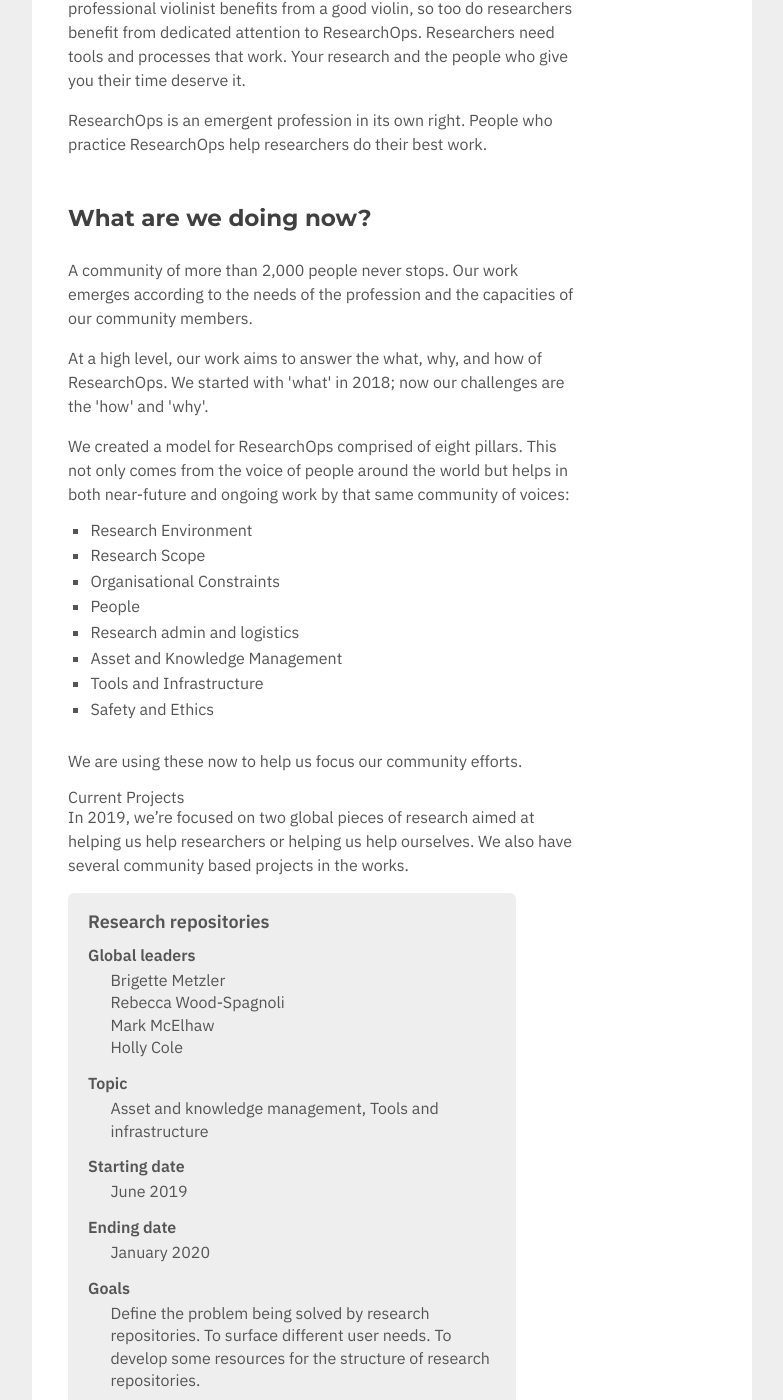
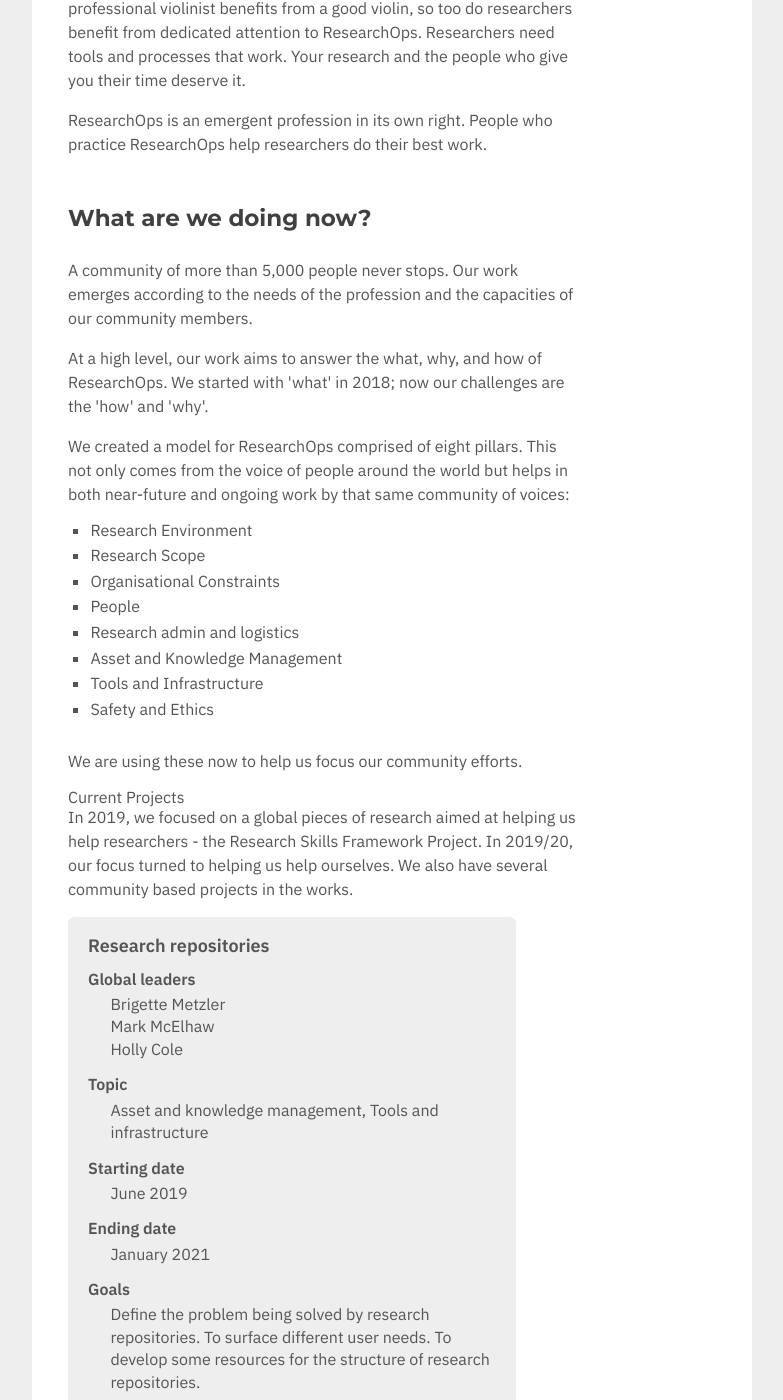
Before and after one commit to researchops/www, a Jekyll site: the page built from _pages/about.html, in a window 1280 px wide and 1400 px high, scrolled down 1452 px. Shown: the whole window, without its empty margins (248-1031 px from the left). Built offline with Jekyll 4.4.1, drawn with Linux system fonts in a browser that asks for light colours; nearby versions of some CDN libraries; library files that are not in the unit come from our copies; some of the changed text lies outside the part shown.

Commit message:
Update dates and links for RSF and RR
Updated the end dates on the RSF and RR projects. Added links to the RSF website and referred users to the 'resources' page for the repos work.

```diff
--- a/_pages/about.html
+++ b/_pages/about.html
@@ -35,7 +35,7 @@
 
   <h2>What are we doing now?</h2>
 
-  <p>A community of more than 2,000 people never stops. Our work emerges according to the needs of the profession and the capacities of our community members.</p>
+  <p>A community of more than 5,000 people never stops. Our work emerges according to the needs of the profession and the capacities of our community members.</p>
   <p>At a high level, our work aims to answer the what, why, and how of ResearchOps. We started with 'what' in 2018; now our challenges are the 'how' and 'why'.</p>
   <p>We created a model for ResearchOps comprised of eight pillars. This not only comes from the voice of people around the world but helps in both near-future and ongoing work by that same community of voices:</p>
 
@@ -53,14 +53,13 @@
   <p>We are using these now to help us focus our community efforts.</p>
 
   <h3>Current Projects</h2>
-  <p>In 2019, we&rsquo;re focused on two global pieces of research aimed at helping us help researchers or helping us help ourselves. We also have several community based projects in the works.</p>
+  <p>In 2019, we focused on a global pieces of research aimed at helping us help researchers - the Research Skills Framework Project. In 2019/20, our focus turned to helping us help ourselves. We also have several community based projects in the works.</p>
 
   <article class="project">
     <h4>Research repositories</h4>
     <dl>
       <dt>Global leaders</dt>
       <dd>Brigette Metzler</dd>
-      <dd>Rebecca Wood-Spagnoli</dd>
       <dd>Mark McElhaw</dd>
       <dd>Holly Cole</dd>
       <dt>Topic</dt>
@@ -68,9 +67,10 @@
       <dt>Starting date</dt>
       <dd>June 2019</dd>
       <dt>Ending date</dt>
-      <dd>January 2020</dd>
+      <dd>January 2021</dd>
       <dt>Goals</dt>
       <dd>Define the problem being solved by research repositories. To surface different user needs. To develop some resources for the structure of research repositories.</dd>
+      <dt>Completed Resources and works in progress - see the <dd><a href="https://http://researchops.community/resources/">Resources page.</a></dd>
     </dl>
   </article>
 
@@ -92,6 +92,8 @@
     <dd>Taking a look at what it is that researchers really do, where the challenges are, and how they&rsquo;d like to push their practice forward.</dd>
     <dt>GitHub Repo</dt>
     <dd><a href="https://github.com/researchops/researcherskills-workshop">researcherskills-workshop</a></dd>
+    <dt>Research Skills Website</dt>
+    <dd><a href="https://https://www.researchskills.net/">Research Skills Framework</a></dd>
   </article>
 </section>
 
```
